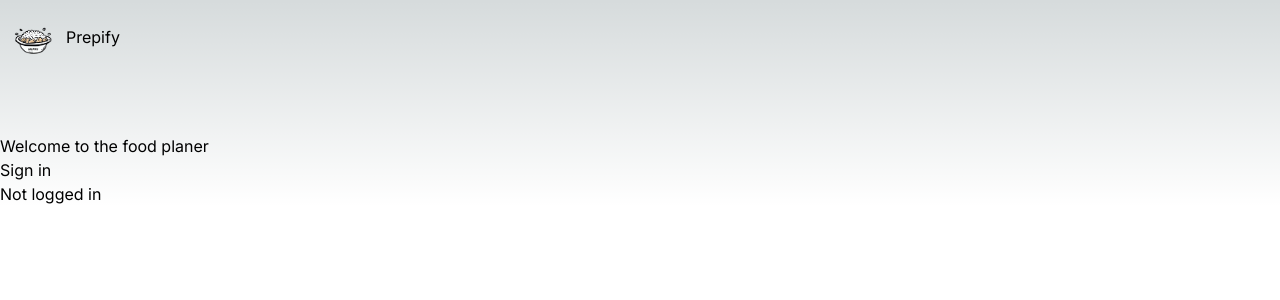
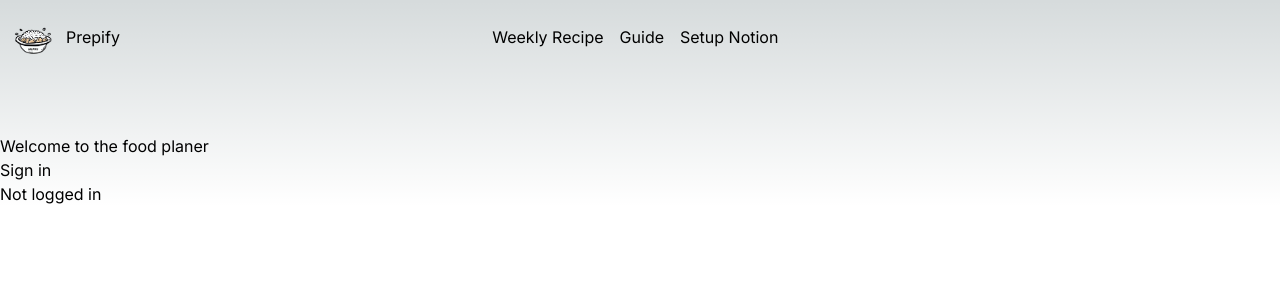
Before and after one commit to TottySnowman/prepify, a Next.js app: page / in a window 1280 px wide. Shown: the top 300 px of the page. Built offline with nearby package versions, Linux system fonts and the light colour scheme; no server answers.

Commit message:
Added more Navigation and Login Page Integration

```diff
--- a/components/Nav.tsx
+++ b/components/Nav.tsx
@@ -1,6 +1,7 @@
 "use client";
 import Link from "next/link";
 import Image from "next/image";
+import LoginPanel from "./LoginPanel";
 import {
   signIn,
   signOut,
@@ -22,8 +23,12 @@ const Nav = () => {
     };
     fetchProviders();
   });
-
+  function openLoginPanel() {
+    const login_dialog = document.getElementById("login_dialog");
+    login_dialog.showModal();
+  }
   return (
+    <>
       <nav className="navbar mb-16 pt-3">
         <div className="navbar-start">
           <Link href="/" className="flex gap-2 flex-center items-center">
@@ -37,7 +42,17 @@ const Nav = () => {
           </Link>
         </div>
         <div className="navbar-center">
-
+          <div className="flex space-x-4">
+            <Link href="/weekly_recipe">
+              <p>Weekly Recipe</p>
+            </Link>
+            <Link href="/step_by_step">
+              <p>Guide</p>
+            </Link>
+            <Link href="/notion_setup">
+              <p>Setup Notion</p>
+            </Link>
+          </div>
         </div>
         <div className="navbar-end sm:flex hidden p-5">
           {session?.user ? (
@@ -47,9 +62,10 @@ const Nav = () => {
                   {session?.user.username}
                   <Image
                     src={session?.user.image as string}
-                  width={30}
-                  height={30}
+                    width={40}
+                    height={40}
                     alt="ProfilePicture"
+                    className="rounded-full"
                   />
                 </div>
               </Link>
@@ -58,7 +74,7 @@ const Nav = () => {
                   <Link href="/profile">Your Profile</Link>
                 </li>
                 <li>
-                <button className="btn btn-secondary" onClick={() => signOut()}>
+                  <button className="" onClick={() => signOut()}>
                     Log out
                   </button>
                 </li>
@@ -67,7 +83,11 @@ const Nav = () => {
           ) : (
             <div>
               {provider ? (
-              <button type="button" className="btn btn-primary">
+                <button
+                  type="button"
+                  className="btn btn-primary"
+                  onClick={() => openLoginPanel()}
+                >
                   Sign in now!
                 </button>
               ) : (
@@ -77,6 +97,10 @@ const Nav = () => {
           )}
         </div>
       </nav>
+      <dialog id="login_dialog">
+        <LoginPanel />
+      </dialog>
+    </>
   );
 };
 
```
Lines whose indentation alone changed are shown as unchanged.
